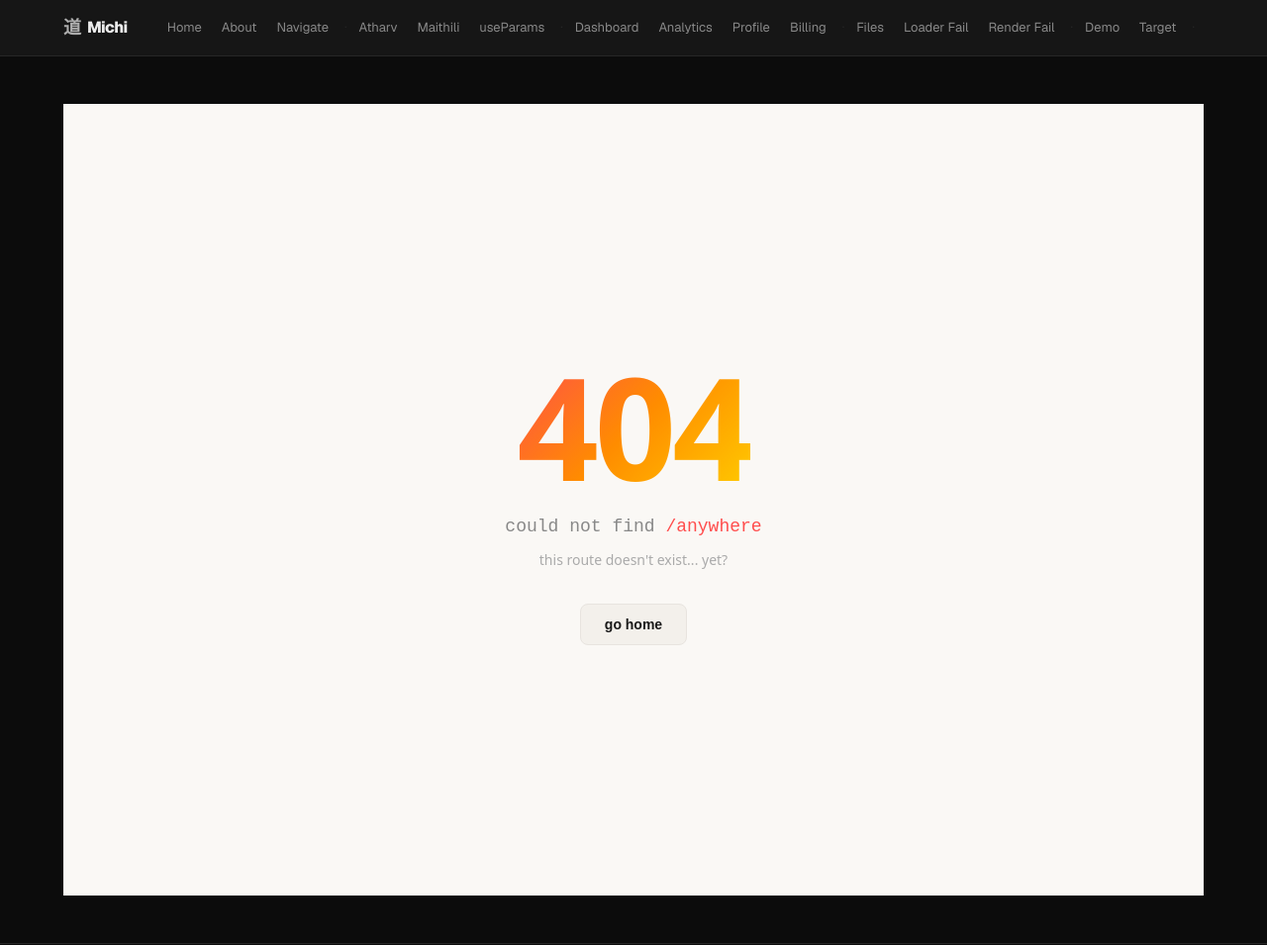
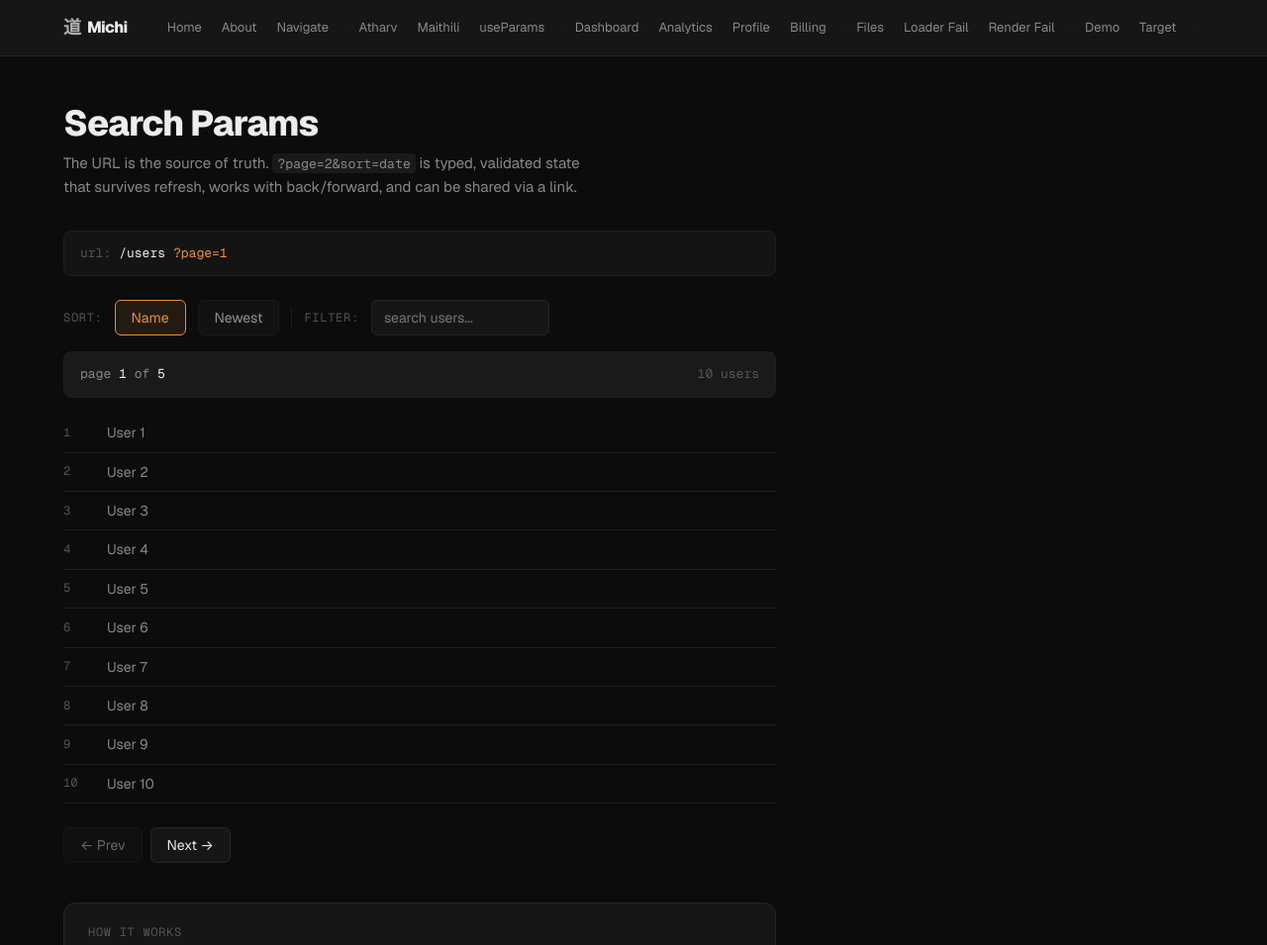
Before and after one commit to atharvdange618/Michi, a React app in the folder apps/demo/: page /users in a window 1280 px wide. Shown: the top 955 px of the page at 99% size. Built offline with nearby package versions, Linux system fonts and the light colour scheme.

Commit message:
feat: add users page with search params demo (sort, filter, pagination)

```diff
--- a/apps/demo/src/main.tsx
+++ b/apps/demo/src/main.tsx
@@ -22,6 +22,10 @@ import RootLayout from "./routes/__root";
 import SettingsLayout from "./routes/settings";
 import PrefetchExplainerPage from "./routes/prefetch";
 import PrefetchDemoTarget, { loader as prefetchDemoLoader } from "./routes/prefetch-demo";
+import UsersPage, {
+  loader as usersLoader,
+  validateSearch as usersValidateSearch,
+} from "./routes/users";
 
 const router = new Router([
   {
@@ -73,6 +77,12 @@ const router = new Router([
         component: PrefetchDemoTarget,
         loader: prefetchDemoLoader,
       },
+      {
+        path: "/users",
+        component: UsersPage,
+        loader: usersLoader,
+        validateSearch: usersValidateSearch,
+      },
     ],
   },
 ]);
--- a/apps/demo/src/routes/__root.tsx
+++ b/apps/demo/src/routes/__root.tsx
@@ -21,7 +21,12 @@ const structuredData = {
 
 const navSections: Array<{
   label: string;
-  links: Array<{ to: string; label: string; prefetch?: "intent" | "none"; external?: boolean }>;
+  links: Array<{
+    to: string;
+    label: string;
+    prefetch?: "intent" | "none";
+    external?: boolean;
+  }>;
 }> = [
   {
     label: "Core",
@@ -64,10 +69,21 @@ const navSections: Array<{
     ],
   },
   {
+    label: "Search Params",
+    links: [
+      { to: "/users?page=1", label: "Users" },
+      { to: "/users?page=abc", label: "Users (bad page)" },
+    ],
+  },
+  {
     label: "Links",
     links: [
       { to: "https://michi-docs.vercel.app", label: "Docs", external: true },
-      { to: "https://github.com/atharvdange618/Michi", label: "GitHub", external: true },
+      {
+        to: "https://github.com/atharvdange618/Michi",
+        label: "GitHub",
+        external: true,
+      },
     ],
   },
 ];
--- a/apps/demo/src/routes/index.tsx
+++ b/apps/demo/src/routes/index.tsx
@@ -81,6 +81,12 @@ const features = [
     to: "/prefetch",
     tag: "Slice 6",
   },
+  {
+    title: "Search Params",
+    desc: "?page=1&sort=name as typed, validated state in the URL",
+    to: "/users?page=1",
+    tag: "Slice 7",
+  },
 ];
 
 export default function IndexPage() {
--- /dev/null
+++ b/apps/demo/src/routes/users.tsx
@@ -0,0 +1,499 @@
+import type { CSSProperties } from "react";
+import { useRef, useEffect, useState } from "react";
+import { useSearch, useLoaderData, useRouter, type LoaderContext } from "michi";
+import { useSEO } from "../components/use-seo";
+import { fetchUsersPage, type UsersPage } from "../mocks/api";
+
+type UsersSearch = { page: number; sort: "name" | "date"; filter?: string };
+
+export function validateSearch(raw: Record<string, string>): UsersSearch {
+  const page = raw.page ? parseInt(raw.page, 10) : 1;
+  const sort = raw.sort === "date" ? "date" : "name";
+  const filter = raw.filter || undefined;
+
+  if (!Number.isFinite(page) || page < 1) {
+    throw new Error(`Invalid page param: "${raw.page}"`);
+  }
+  return { page, sort, filter };
+}
+
+export async function loader({ search }: LoaderContext<Record<string, string>, UsersSearch>) {
+  return fetchUsersPage(search.page, search.sort, search.filter);
+}
+
+const codeBlockStyle: CSSProperties = {
+  fontFamily: "'Geist Mono', monospace",
+  fontSize: "13px",
+  lineHeight: 1.8,
+  margin: 0,
+  whiteSpace: "pre-wrap",
+  color: "var(--ink-muted)",
+};
+
+const metaBlockStyle: CSSProperties = {
+  fontFamily: "'Geist Mono', monospace",
+  fontSize: "13px",
+  padding: "1rem 1.25rem",
+  background: "var(--bg-raised)",
+  borderRadius: "var(--radius)",
+  lineHeight: 1.8,
+  border: "1px solid var(--border-subtle)",
+};
+
+const sectionLabel: CSSProperties = {
+  fontSize: "12px",
+  fontFamily: "'Geist Mono', monospace",
+  color: "var(--ink-faint)",
+  marginBottom: "8px",
+  textTransform: "uppercase",
+  letterSpacing: "0.06em",
+};
+
+const errorContainerStyle: CSSProperties = {
+  padding: "1.25rem 1.5rem",
+  border: "1px solid var(--red-border)",
+  borderRadius: "var(--radius-lg)",
+  background: "var(--red-soft)",
+  marginBottom: "1.5rem",
+};
+
+const btnBase: CSSProperties = {
+  padding: "0.5rem 1rem",
+  border: "1px solid var(--border)",
+  borderRadius: "var(--radius-sm)",
+  cursor: "pointer",
+  fontSize: "14px",
+  fontFamily: "inherit",
+  transition: "border-color 150ms ease, opacity 150ms ease",
+  background: "var(--surface)",
+  color: "var(--ink)",
+};
+
+const sortBtnActive: CSSProperties = {
+  ...btnBase,
+  background: "var(--accent-soft)",
+  borderColor: "var(--accent)",
+  color: "var(--accent)",
+};
+
+const sortBtnInactive: CSSProperties = {
+  ...btnBase,
+  opacity: 0.6,
+};
+
+const filterInputStyle: CSSProperties = {
+  padding: "0.5rem 0.75rem",
+  border: "1px solid var(--border)",
+  borderRadius: "var(--radius-sm)",
+  fontSize: "14px",
+  fontFamily: "inherit",
+  background: "var(--surface)",
+  color: "var(--ink)",
+  width: "180px",
+  outline: "none",
+  transition: "border-color 150ms ease",
+};
+
+export default function UsersPage() {
+  const search = useSearch<UsersSearch>();
+  const data = useLoaderData<UsersPage>();
+  const router = useRouter();
+  const filterTimer = useRef<ReturnType<typeof setTimeout> | null>(null);
+
+  const isInvalid = !search || !data;
+  const urlFilter = isInvalid ? "" : (search.filter ?? "");
+  const [filterValue, setFilterValue] = useState(urlFilter);
+
+  // Sync local state when URL changes externally (Clear button, direct navigation)
+  useEffect(() => {
+    setFilterValue(urlFilter);
+  }, [urlFilter]);
+
+  useEffect(() => {
+    return () => {
+      if (filterTimer.current) clearTimeout(filterTimer.current);
+    };
+  }, []);
+
+  useSEO({
+    title: "Search Params",
+    description:
+      "Search params as typed, validated state in the URL. Pagination, filtering, and sharing URLs - all driven by ?key=value.",
+    path: "/users",
+  });
+
+  const page = isInvalid ? NaN : search.page;
+  const sort = isInvalid ? "name" : search.sort;
+
+  // Build URL display string
+  const searchParts = [`page=${isInvalid ? "abc" : page}`];
+  if (sort !== "name") searchParts.push(`sort=${sort}`);
+  if (urlFilter) searchParts.push(`filter=${urlFilter}`);
+  const searchString = searchParts.join("&");
+
+  return (
+    <div style={{ maxWidth: "720px" }}>
+      <h1
+        style={{
+          fontSize: "clamp(28px, 4vw, 36px)",
+          fontWeight: 800,
+          letterSpacing: "-0.03em",
+          lineHeight: 1.1,
+          margin: "0 0 0.5rem",
+        }}
+      >
+        Search Params
+      </h1>
+      <p
+        style={{
+          fontSize: "15px",
+          color: "var(--ink-muted)",
+          margin: "0 0 2rem",
+          maxWidth: "55ch",
+          lineHeight: 1.6,
+        }}
+      >
+        The URL is the source of truth. <code>?page=2&sort=date</code> is typed, validated state
+        that survives refresh, works with back/forward, and can be shared via a link.
+      </p>
+
+      {/* Live URL display */}
+      <div
+        style={{
+          fontFamily: "'Geist Mono', monospace",
+          fontSize: "13px",
+          padding: "0.75rem 1rem",
+          background: "var(--bg-raised)",
+          borderRadius: "var(--radius)",
+          marginBottom: "1.5rem",
+          border: "1px solid var(--border-subtle)",
+          color: "var(--ink-muted)",
+          display: "flex",
+          alignItems: "center",
+          gap: "0.5rem",
+        }}
+      >
+        <span style={{ color: "var(--ink-faint)" }}>url:</span>
+        <span style={{ color: "var(--ink)" }}>/users</span>
+        <span style={{ color: "var(--accent)" }}>?{searchString}</span>
+      </div>
+
+      {/* Error state for invalid params */}
+      {isInvalid && (
+        <div style={errorContainerStyle}>
+          <div
+            style={{ fontWeight: 600, fontSize: "14px", color: "var(--red)", marginBottom: "4px" }}
+          >
+            Validation failed
+          </div>
+          <div style={{ fontSize: "14px", color: "var(--ink-muted)", lineHeight: 1.6 }}>
+            <code>validateSearch</code> threw because <code>?page=abc</code> is not a valid page
+            number. The loader was skipped and no data was fetched.
+          </div>
+          <button
+            onClick={() =>
+              router.navigate("/users", { search: { page: 1, sort: "name" }, searchMode: "replace" })
+            }
+            style={{
+              ...btnBase,
+              marginTop: "0.75rem",
+              borderColor: "var(--red-border)",
+              color: "var(--red)",
+            }}
+            onMouseEnter={(e) => {
+              e.currentTarget.style.borderColor = "var(--red)";
+            }}
+            onMouseLeave={(e) => {
+              e.currentTarget.style.borderColor = "var(--red-border)";
+            }}
+          >
+            Reset to page 1
+          </button>
+        </div>
+      )}
+
+      {/* User list + pagination + sort + filter */}
+      {!isInvalid && (
+        <>
+          {/* Sort toggle + filter */}
+          <div
+            style={{
+              display: "flex",
+              gap: "0.75rem",
+              alignItems: "center",
+              marginBottom: "1rem",
+            }}
+          >
+            <span
+              style={{
+                fontFamily: "'Geist Mono', monospace",
+                fontSize: "12px",
+                color: "var(--ink-faint)",
+                textTransform: "uppercase",
+                letterSpacing: "0.06em",
+              }}
+            >
+              sort:
+            </span>
+            <button
+              onClick={() =>
+                router.navigate("/users", {
+                  search: { page: 1, sort: "name", filter: urlFilter || undefined },
+                  searchMode: "replace",
+                })
+              }
+              style={sort === "name" ? sortBtnActive : sortBtnInactive}
+            >
+              Name
+            </button>
+            <button
+              onClick={() =>
+                router.navigate("/users", {
+                  search: { page: 1, sort: "date", filter: urlFilter || undefined },
+                  searchMode: "replace",
+                })
+              }
+              style={sort === "date" ? sortBtnActive : sortBtnInactive}
+            >
+              Newest
+            </button>
+
+            <div style={{ width: "1px", height: "20px", background: "var(--border-subtle)" }} />
+
+            <span
+              style={{
+                fontFamily: "'Geist Mono', monospace",
+                fontSize: "12px",
+                color: "var(--ink-faint)",
+                textTransform: "uppercase",
+                letterSpacing: "0.06em",
+              }}
+            >
+              filter:
+            </span>
+            <input
+              type="text"
+              placeholder="search users..."
+              value={filterValue}
+              onChange={(e) => {
+                const val = e.target.value;
+                setFilterValue(val);
+                if (filterTimer.current) clearTimeout(filterTimer.current);
+                filterTimer.current = setTimeout(() => {
+                  router.navigate("/users", {
+                    search: (prev) => ({
+                      ...prev,
+                      page: 1,
+                      filter: val || undefined,
+                    }),
+                  });
+                }, 300);
+              }}
+              style={filterInputStyle}
+              onFocus={(e) => {
+                e.currentTarget.style.borderColor = "var(--accent)";
+              }}
+              onBlur={(e) => {
+                e.currentTarget.style.borderColor = "var(--border)";
+              }}
+            />
+            {filterValue && (
+              <button
+                onClick={() => {
+                  setFilterValue("");
+                  router.navigate("/users", {
+                    search: (prev) => ({ ...prev, page: 1, filter: undefined }),
+                  });
+                }}
+                style={{ ...btnBase, fontSize: "13px", padding: "0.5rem 0.75rem" }}
+                onMouseEnter={(e) => {
+                  e.currentTarget.style.borderColor = "var(--accent)";
+                }}
+                onMouseLeave={(e) => {
+                  e.currentTarget.style.borderColor = "var(--border)";
+                }}
+              >
+                Clear
+              </button>
+            )}
+          </div>
+
+          <div
+            style={{
+              fontFamily: "'Geist Mono', monospace",
+              fontSize: "13px",
+              padding: "0.75rem 1rem",
+              background: "var(--bg-inset)",
+              borderRadius: "var(--radius)",
+              marginBottom: "1rem",
+              border: "1px solid var(--border-subtle)",
+              color: "var(--ink-muted)",
+              display: "flex",
+              justifyContent: "space-between",
+              alignItems: "center",
+            }}
+          >
+            <span>
+              page <span style={{ color: "var(--ink)" }}>{data.page}</span> of{" "}
+              <span style={{ color: "var(--ink)" }}>{data.totalPages}</span>
+            </span>
+            <span style={{ color: "var(--ink-faint)" }}>{data.users.length} users</span>
+          </div>
+
+          <ul style={{ listStyle: "none", padding: 0, marginBottom: "1.5rem" }}>
+            {data.users.map((u) => (
+              <li
+                key={u.id}
+                style={{
+                  padding: "0.5rem 0",
+                  borderBottom: "1px solid var(--border-subtle)",
+                  fontSize: "14px",
+                  color: "var(--ink-muted)",
+                  display: "flex",
+                  alignItems: "center",
+                  gap: "0.75rem",
+                }}
+              >
+                <span
+                  style={{
+                    fontFamily: "'Geist Mono', monospace",
+                    fontSize: "12px",
+                    color: "var(--ink-faint)",
+                    minWidth: "2rem",
+                  }}
+                >
+                  {u.id}
+                </span>
+                {u.name}
+              </li>
+            ))}
+          </ul>
+
+          <div style={{ display: "flex", gap: "0.5rem" }}>
+            <button
+              disabled={page <= 1}
+              onClick={() =>
+                router.navigate("/users", {
+                  search: (prev) => ({ ...prev, page: page - 1 }),
+                })
+              }
+              style={{
+                ...btnBase,
+                opacity: page <= 1 ? 0.4 : 1,
+                cursor: page <= 1 ? "default" : "pointer",
+              }}
+              onMouseEnter={(e) => {
+                if (page > 1) e.currentTarget.style.borderColor = "var(--accent)";
+              }}
+              onMouseLeave={(e) => {
+                e.currentTarget.style.borderColor = "var(--border)";
+              }}
+            >
+              &larr; Prev
+            </button>
+            <button
+              disabled={page >= data.totalPages}
+              onClick={() =>
+                router.navigate("/users", {
+                  search: (prev) => ({ ...prev, page: page + 1 }),
+                })
+              }
+              style={{
+                ...btnBase,
+                opacity: page >= data.totalPages ? 0.4 : 1,
+                cursor: page >= data.totalPages ? "default" : "pointer",
+              }}
+              onMouseEnter={(e) => {
+                if (page < data.totalPages) e.currentTarget.style.borderColor = "var(--accent)";
+              }}
+              onMouseLeave={(e) => {
+                e.currentTarget.style.borderColor = "var(--border)";
+              }}
+            >
+              Next &rarr;
+            </button>
+          </div>
+        </>
+      )}
+
+      {/* How it works */}
+      <div
+        style={{
+          marginTop: "2.5rem",
+          padding: "1.25rem 1.5rem",
+          border: "1px solid var(--border)",
+          borderRadius: "var(--radius-lg)",
+          background: "var(--surface)",
+        }}
+      >
+        <div style={sectionLabel}>how it works</div>
+        <pre style={codeBlockStyle}>
+          {`// Route defines a validateSearch schema
+export function validateSearch(raw) {
+  const page = parseInt(raw.page, 10);
+  const sort = raw.sort === "date" ? "date" : "name";
+  const filter = raw.filter || undefined;
+  if (!Number.isFinite(page) || page < 1)
+    throw new Error("Invalid page");
+  return { page, sort, filter };
+}
+
+// Loader receives validated, typed search
+export async function loader({ search }) {
+  return fetchUsersPage(search.page, search.sort, search.filter);
+}
+
+// Component reads typed search params
+const { page, sort, filter } = useSearch();
+
+// Merge mode (default) - preserves other params
+router.navigate("/users", {
+  search: (prev) => ({ ...prev, page: page + 1 }),
+});
+
+// Replace mode - throws away other params
+router.navigate("/users", {
+  search: { page: 1, sort: "name" },
+  searchMode: "replace",
+});
+
+// Delete a param - set it to undefined
+router.navigate("/users", {
+  search: (prev) => ({ ...prev, filter: undefined }),
+});`}
+        </pre>
+      </div>
+
+      <div style={{ ...metaBlockStyle, marginTop: "6px" }}>
+        <div>
+          <span style={{ color: "var(--ink-faint)" }}>hook: </span>
+          useSearch&lt;{`{ page, sort, filter }`}&gt;()
+        </div>
+        <div>
+          <span style={{ color: "var(--ink-faint)" }}>schema: </span>
+          validateSearch() &rarr; plain object (no Zod, but Zod works inside it)
+        </div>
+        <div>
+          <span style={{ color: "var(--ink-faint)" }}>merge: </span>
+          default &mdash; preserves unmentioned params
+        </div>
+        <div>
+          <span style={{ color: "var(--ink-faint)" }}>replace: </span>
+          searchMode: "replace" &mdash; uses only what you provided
+        </div>
+        <div>
+          <span style={{ color: "var(--ink-faint)" }}>delete: </span>
+          set param to undefined, it vanishes from the URL
+        </div>
+        <div>
+          <span style={{ color: "var(--ink-faint)" }}>multi-route: </span>
+          multiple routes can read different subsets of the same query string
+        </div>
+        <div>
+          <span style={{ color: "var(--ink-faint)" }}>error: </span>
+          validation failure skips the loader, shows error boundary
+        </div>
+      </div>
+    </div>
+  );
+}
```
Also changed, not shown: apps/demo/src/routes/about.tsx (+23 -19 lines).
